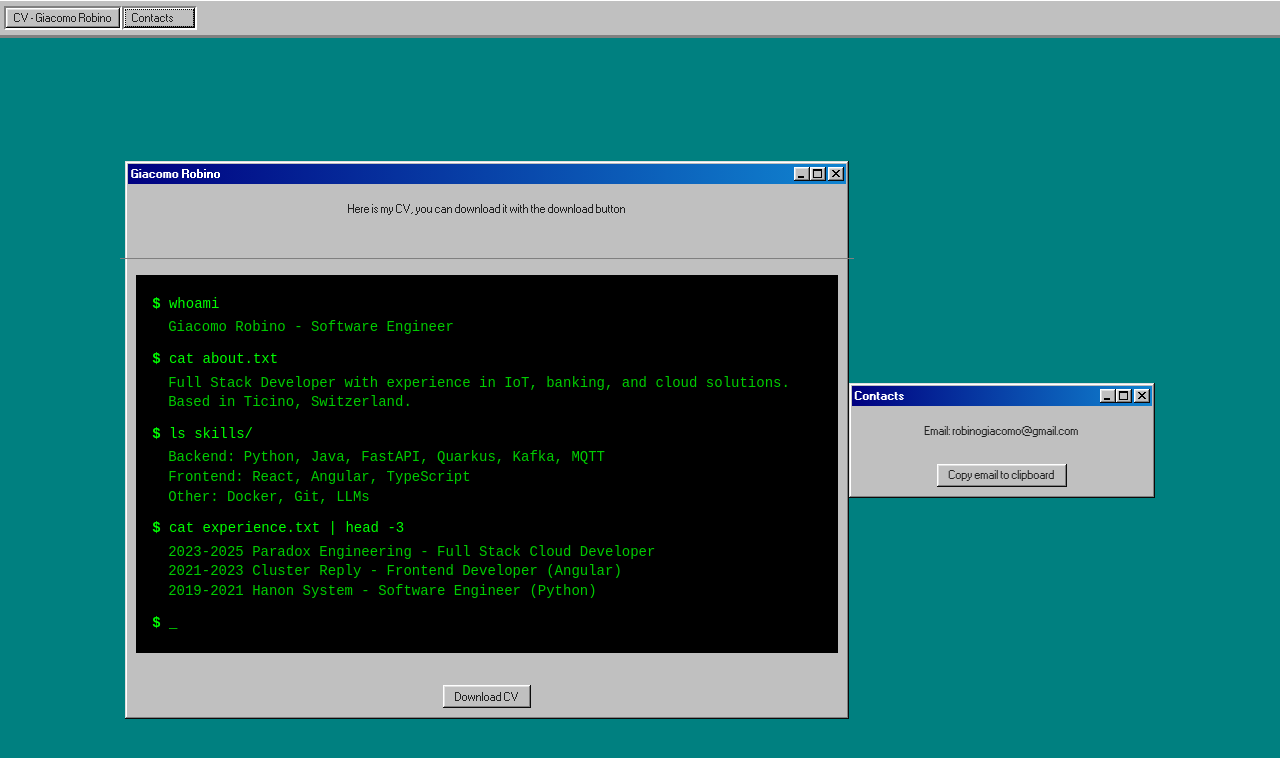
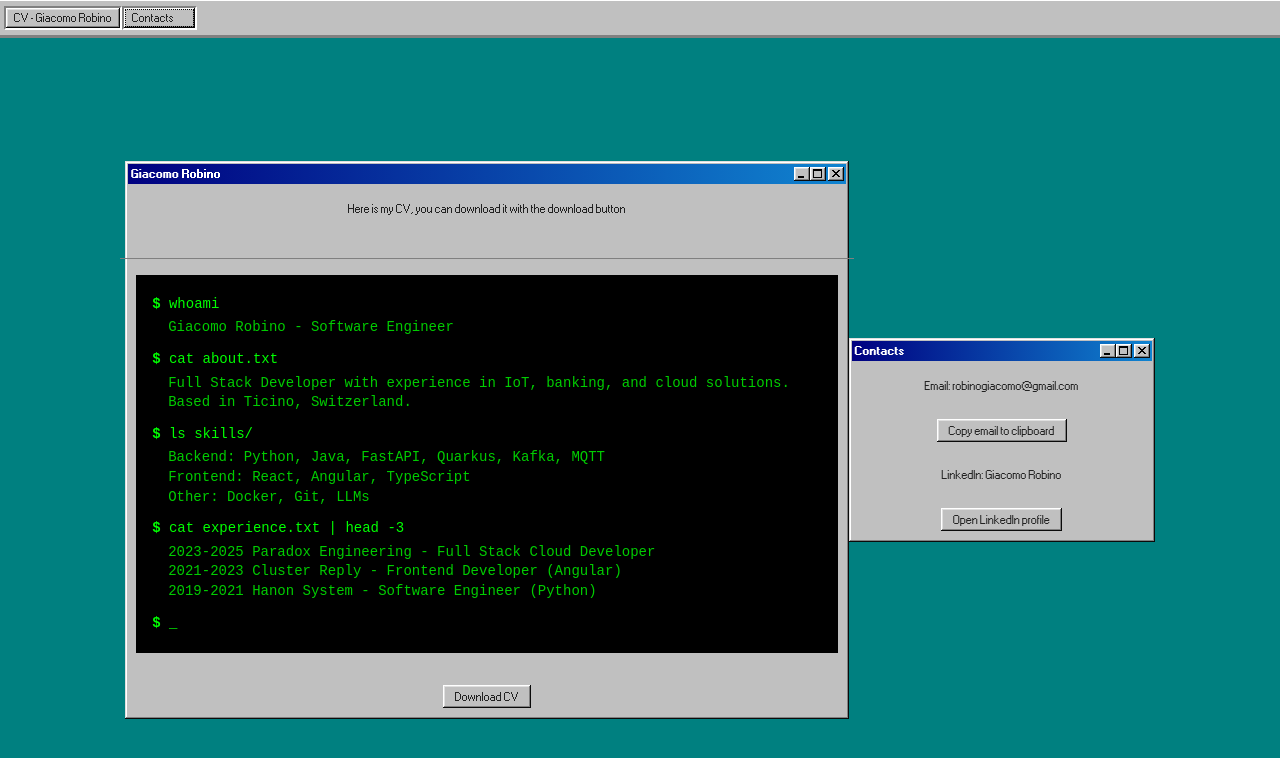
Before and after one commit to GiacomoRobino/portfolio, a React (Create React App) app: page / in a window 1280 px wide. Both pictures are taken after a click on the button "Contacts". Shown: the top 758 px of the page. Built offline with nearby package versions, Linux system fonts and the light colour scheme.

Commit message:
added linkedin link

```diff
--- a/src/App.tsx
+++ b/src/App.tsx
@@ -121,6 +121,10 @@ function App() {
               <p>Email: robinogiacomo@gmail.com</p>
               {emailCopied && <p>Email copied!</p>}
               <button onClick={handleCopyEmail}>Copy email to clipboard</button>
+              <p>LinkedIn: Giacomo Robino</p>
+              <button onClick={() => window.open('https://www.linkedin.com/in/giacomo-robino-4196ba62/', '_blank')}>
+                Open LinkedIn profile
+              </button>
             </div>
           </div>
         </Draggable>
```
